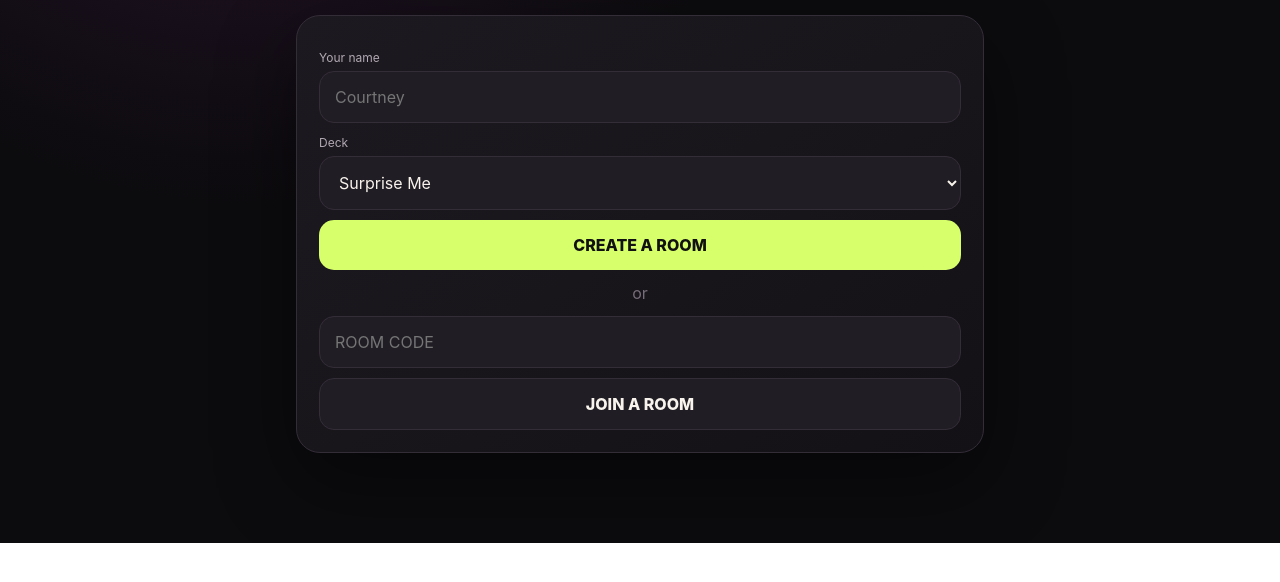
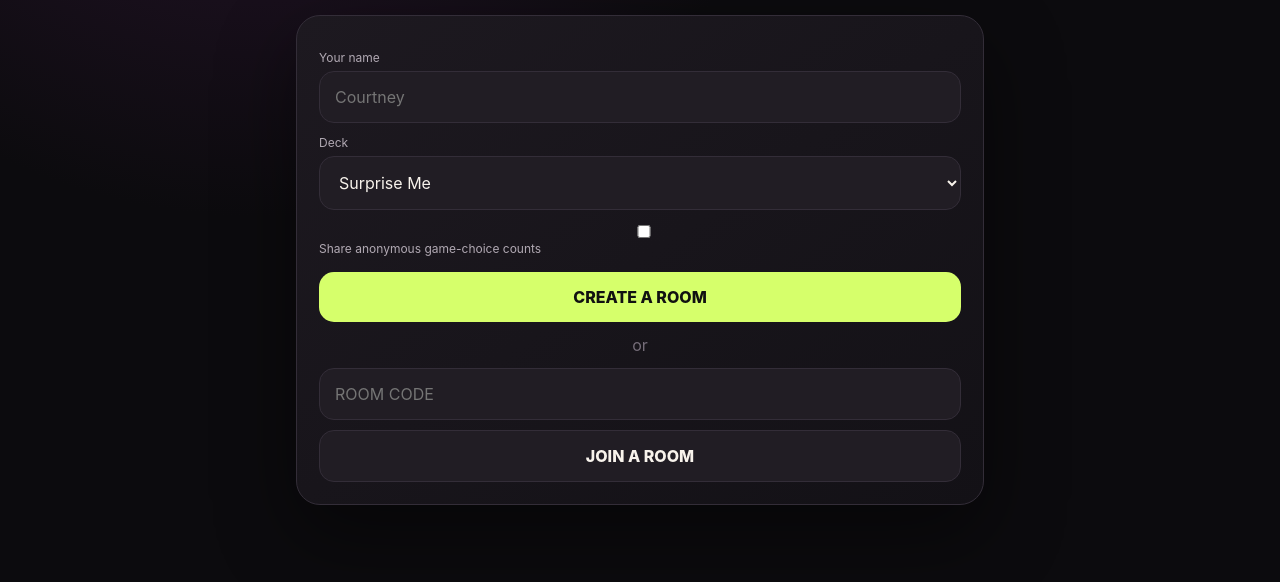
Before and after one commit to WarQuartz/Exploded-view, a website: page public/index.html in a window 1280 px wide. Shown: the part 288-870 px from the top of the page. Before the commit the page ends 831 px from the top, so only its background shows below. Drawn offline with Linux system fonts and the light colour scheme.

Commit message:
Add optional game stats toggle

```diff
--- a/public/index.html
+++ b/public/index.html
@@ -7,6 +7,7 @@
 <div class="card">
 <label>Your name</label><input id="name" maxlength="30" placeholder="Courtney">
 <label>Deck</label><select id="deck"></select>
+<label><input id="statsConsent" type="checkbox"> Share anonymous game-choice counts</label>
 <button id="create" class="primary">CREATE A ROOM</button>
 <div class="or">or</div>
 <input id="joinCode" maxlength="5" placeholder="ROOM CODE" autocapitalize="characters">
```
